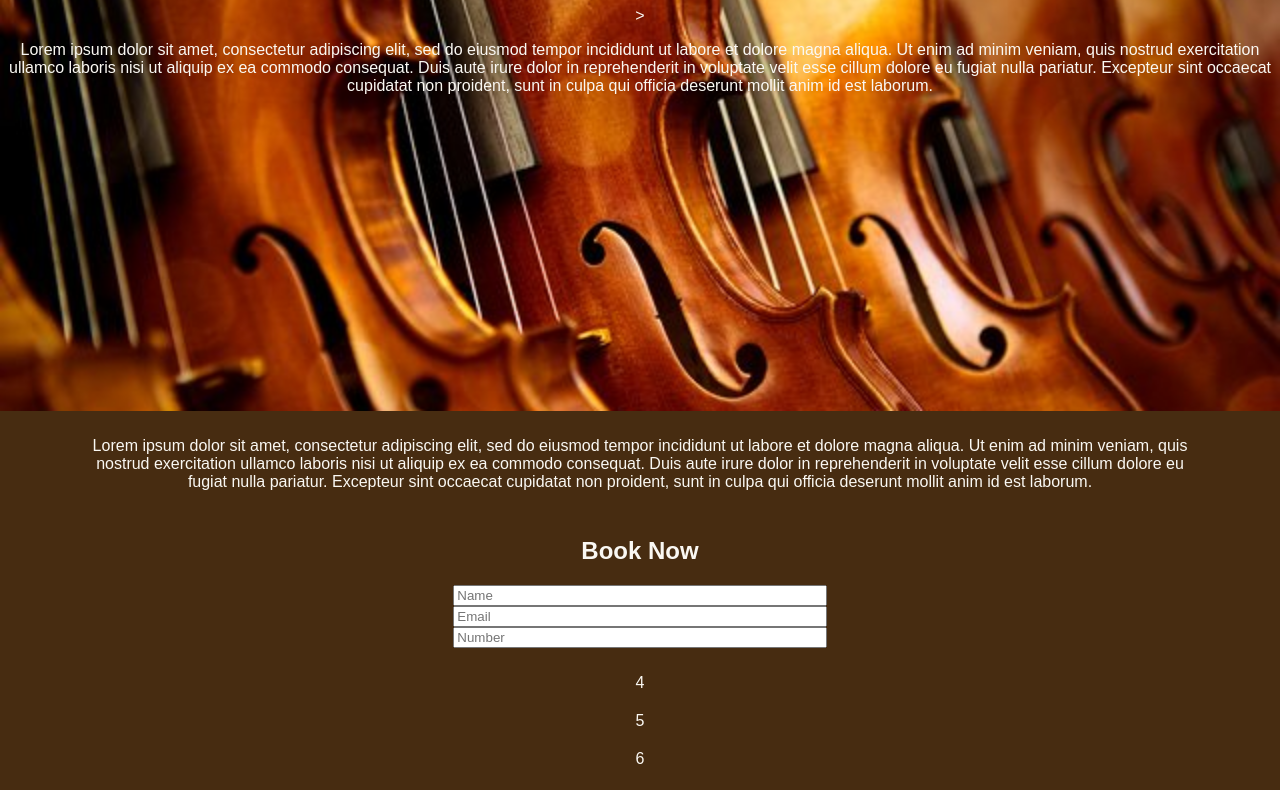
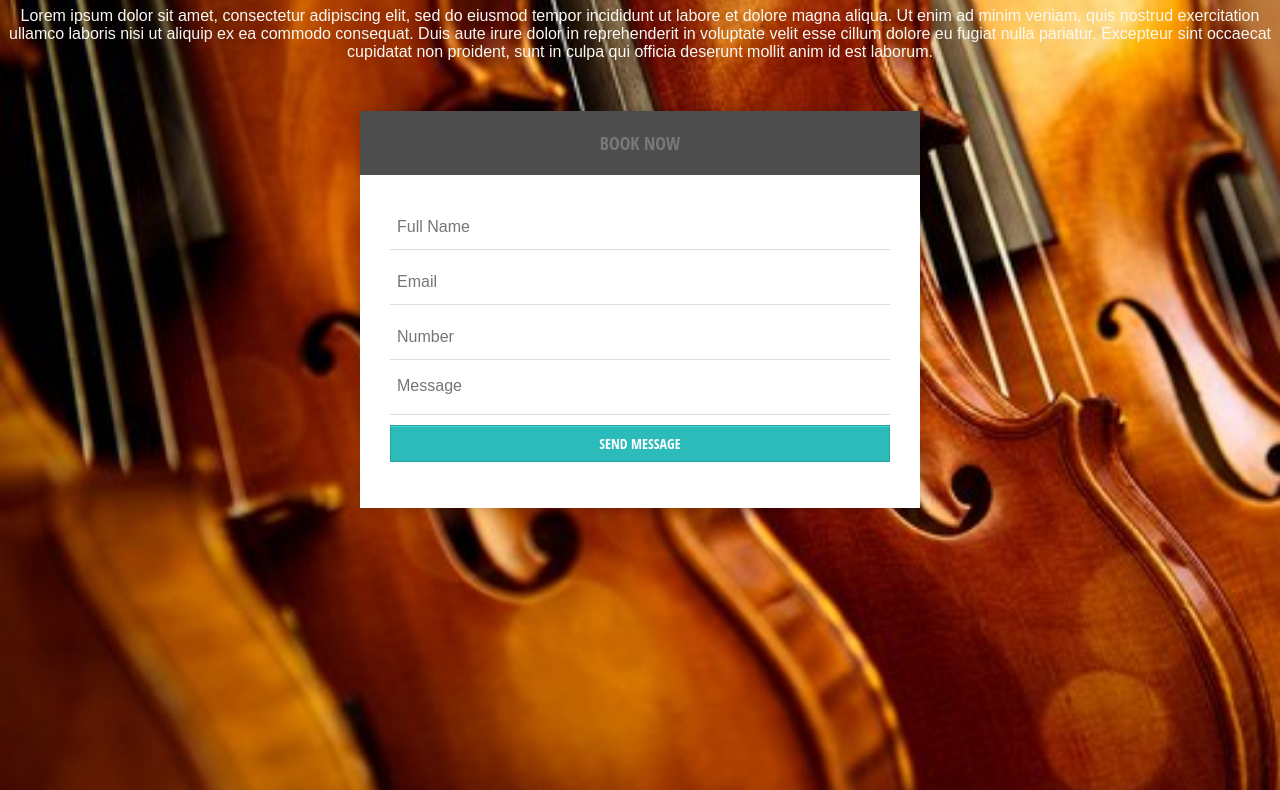
Before and after one commit to dekumutant/VivaLaMusica, a plain HTML site: page index.html in a window 1280 px wide. Shown: the part 73-863 px from the top of the page. Drawn offline with Linux system fonts and the light colour scheme.

Commit message:
Booking form added with script connection

```diff
--- a/index.html
+++ b/index.html
@@ -9,32 +9,34 @@
             <div class="fullImagegrid-item">
 
                 <h1>VIVA LA MUSICA</h1>
-                <div class="lorem">>
+                <div class="lorem">
                     <p>                        Lorem ipsum dolor sit amet, consectetur adipiscing elit, sed do eiusmod tempor incididunt ut labore et dolore magna aliqua. Ut enim ad minim veniam, quis nostrud exercitation ullamco laboris nisi ut aliquip ex ea commodo consequat. Duis aute irure dolor in reprehenderit in voluptate velit esse cillum dolore eu fugiat nulla pariatur. Excepteur sint occaecat cupidatat non proident, sunt in culpa qui officia deserunt mollit anim id est laborum.
                     </p>
                 </div>
+                <div class="bookNowImageGridItem">
 
+
+
+                        <h2>Book Now</h2>
+                        <form>
+                          <input type="text" name="field1" placeholder="Full Name" />
+                          <input type="email" name="field2" placeholder="Email" />
+                          <input type="text" name="field3" placeholder="Number" />
+                          <textarea placeholder="Message" onkeyup="adjust_textarea(this)"></textarea>
+                          <input type="button" value="Send Message" />
+                        </form>
+
+
+                </div><!--end bookNowImageGrid-->
             </div>
-            <div class="defaultGridItem">
-                <div class="content">
+            <div class="firstContentGridItem">
+
                     <p>
                         Lorem ipsum dolor sit amet, consectetur adipiscing elit, sed do eiusmod tempor incididunt ut labore et dolore magna aliqua. Ut enim ad minim veniam, quis nostrud exercitation ullamco laboris nisi ut aliquip ex ea commodo consequat. Duis aute irure dolor in reprehenderit in voluptate velit esse cillum dolore eu fugiat nulla pariatur. Excepteur sint occaecat cupidatat non proident, sunt in culpa qui officia deserunt mollit anim id est laborum.
                     </p>
-                </div>
-            </div>
-            <div class="bookNowGridItem">
-                <h2>Book Now</h2>
-                <div class="myForm" >
-                    <form>
-                        <input type="text" placeholder="Name" Name/>
-                        <input type="text" placeholder="Email" Email/>
-                        <input type="text" placeholder="Number"Phone Number/>
 
 
 
-
-                    </form>
-                </div>
 
 
 
--- a/scripts.js
+++ b/scripts.js
@@ -0,0 +1,6 @@
+
+//auto expand textarea
+function adjust_textarea(h) {
+    h.style.height = "20px";
+    h.style.height = (h.scrollHeight)+"px";
+}
--- a/styles.css
+++ b/styles.css
@@ -1,6 +1,6 @@
 
 html, body {
-  background-color: #472c11;
+  background-color: #ffffff;
   margin: 0px;
   font-family: Arial, Helvetica, sans-serif;
   color: #faf8f3;
@@ -19,7 +19,6 @@ html, body {
 
 
 .defaultGridItem{
-    grid-auto-rows: auto;
     grid-column-start: 2;
     grid-column-end: 5;
     align-items: center;
@@ -51,33 +50,101 @@ html, body {
 }
 
 
+.firstContentGridItem{
+  grid-column-start: 2;
+  grid-column-end: 3;
+  color: black;
+  align-items: center;
+  justify-content: center;
+  text-align: center;
+  margin: auto;
+   width: 100%;
+   padding-top: 10px;
+   padding-bottom: 10px;
 
-.fullImagegrid-item > h1 {
-
-    font-style: italic;
-    font-weight: 0;
+}
 
 
 
-}
-
-.lorem{
-  grid-column-start: 3;
-  grid-column-end: 4;
-}
-
-.bookNowGridItem{
-  grid-column-start: 3;
-  grid-column-end: 4;
-
-  text-align: center;
-}
- form {
 
 
-}
+
 input {
 
     width: 100%;
 
 }
+
+
+.bookNowImageGridItem{
+	font-family: 'Open Sans Condensed', arial, sans;
+	width: 500px;
+	padding: 30px;
+	background: #FFFFFF;
+	margin: 50px auto;
+	box-shadow: 0px 0px 15px rgba(0, 0, 0, 0.22);
+	-moz-box-shadow: 0px 0px 15px rgba(0, 0, 0, 0.22);
+	-webkit-box-shadow:  0px 0px 15px rgba(0, 0, 0, 0.22);
+
+}
+.bookNowImageGridItem h2{
+	background: #4D4D4D;
+	text-transform: uppercase;
+	font-family: 'Open Sans Condensed', sans-serif;
+	color: #797979;
+	font-size: 18px;
+	font-weight: 100;
+	padding: 20px;
+	margin: -30px -30px 30px -30px;
+}
+.bookNowImageGridItem input[type="text"],
+.bookNowImageGridItem input[type="date"],
+.bookNowImageGridItem input[type="datetime"],
+.bookNowImageGridItem input[type="email"],
+.bookNowImageGridItem input[type="number"],
+.bookNowImageGridItem input[type="search"],
+.bookNowImageGridItem input[type="time"],
+.bookNowImageGridItem input[type="url"],
+.bookNowImageGridItem input[type="password"],
+.bookNowImageGridItem textarea,
+.bookNowImageGridItem select
+{
+	box-sizing: border-box;
+	-webkit-box-sizing: border-box;
+	-moz-box-sizing: border-box;
+	outline: none;
+	display: block;
+	width: 100%;
+	padding: 7px;
+	border: none;
+	border-bottom: 1px solid #ddd;
+	background: transparent;
+	margin-bottom: 10px;
+	font: 16px Arial, Helvetica, sans-serif;
+	height: 45px;
+}
+.bookNowImageGridItem textarea{
+	resize:none;
+	overflow: hidden;
+}
+.bookNowImageGridItem input[type="button"],
+.bookNowImageGridItem input[type="submit"]{
+	-moz-box-shadow: inset 0px 1px 0px 0px #45D6D6;
+	-webkit-box-shadow: inset 0px 1px 0px 0px #45D6D6;
+	box-shadow: inset 0px 1px 0px 0px #45D6D6;
+	background-color: #2CBBBB;
+	border: 1px solid #27A0A0;
+	display: inline-block;
+	cursor: pointer;
+	color: #FFFFFF;
+	font-family: 'Open Sans Condensed', sans-serif;
+	font-size: 14px;
+	padding: 8px 18px;
+	text-decoration: none;
+	text-transform: uppercase;
+}
+.bookNowImageGridItem input[type="button"]:hover,
+.bookNowImageGridItem input[type="submit"]:hover {
+	background:linear-gradient(to bottom, #34CACA 5%, #30C9C9 100%);
+	background-color:#34CACA;
+}
```
